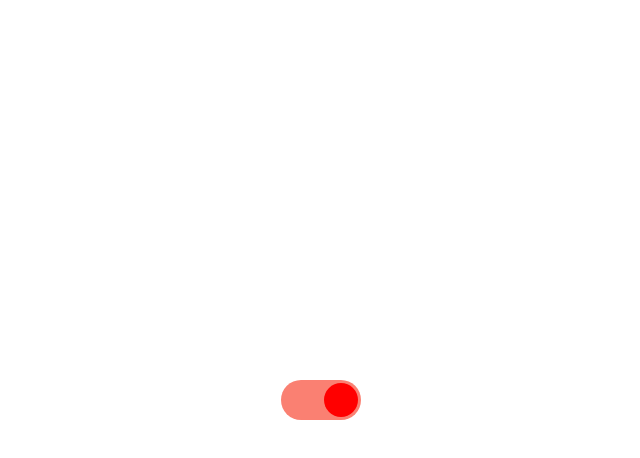
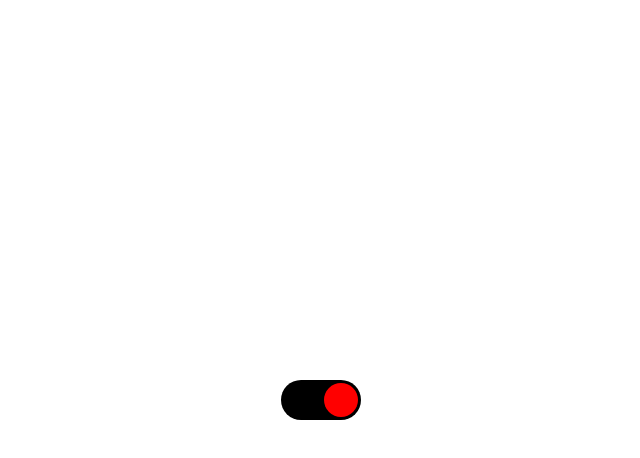
Before and after one commit to walid885/DarkModeToggle, a plain HTML site: page index.html in a window 1280 px wide. Both pictures are taken after a click on the label 640 px from the left and 400 px from the top of the page. Shown: the whole page, without its empty margins (319-959 px from the left). Drawn offline with Linux system fonts and the light colour scheme.

Commit message:
project finished

```diff
--- a/index.js
+++ b/index.js
@@ -0,0 +1,20 @@
+const inputEL = document.querySelector(".input")
+const bodyel = document.querySelector("body")
+
+inputEL.checked = JSON.parse(localStorage.getItem("mode"));
+
+function updateBody(){
+    if(inputEL.checked){
+        bodyel.style.background = "white"
+    }else{
+        bodyel.style.background = "black"
+    }
+}
+
+inputEL.addEventListener("input",()=>{
+    updateBody()
+    updateStorage()
+})
+function updateStorage(){
+    localStorage.setItem("mode",JSON.stringify(inputEL.checked))
+}
--- a/style.css
+++ b/style.css
@@ -4,6 +4,8 @@ body{
     justify-content: center;
     height: 100vh;
     align-items: center;
+    transition: .4s;
+
 }
 
 .input{
@@ -30,7 +32,7 @@ body{
     animation: toggelOff 0.4s linear forwards;
 }
 .input:checked + .lable{
-    background-color: salmon;
+    background-color: black;
 }
 
 .input:checked + .lable .circle{
```
